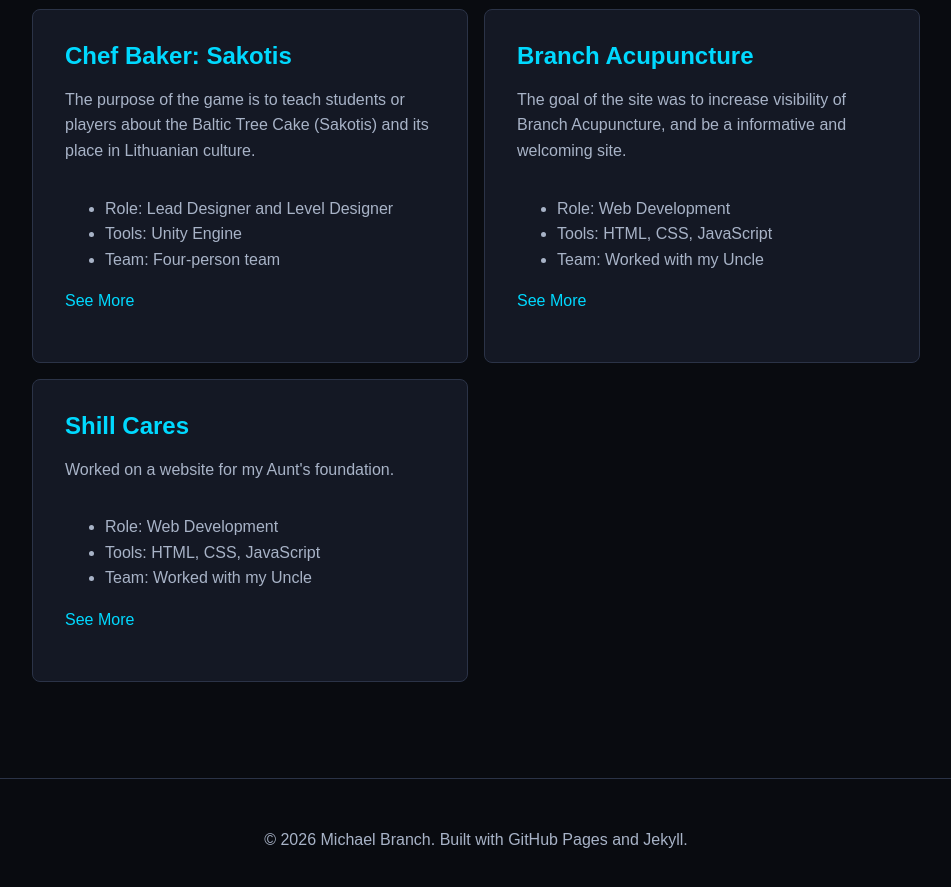
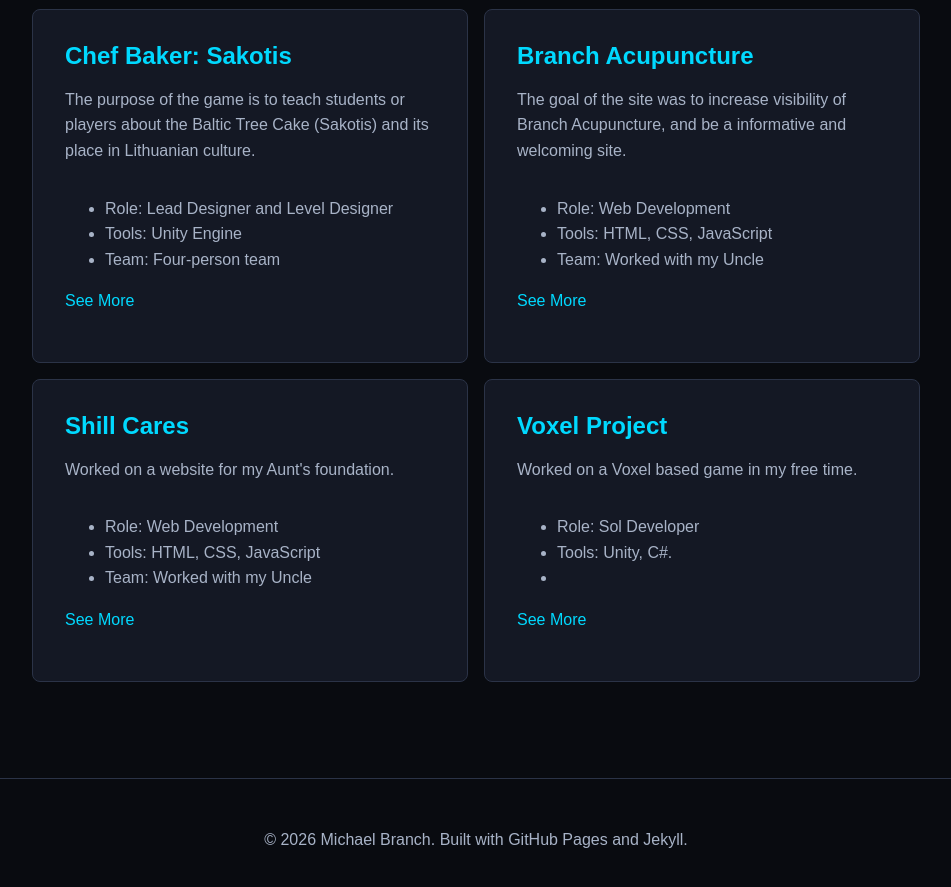
Before and after one commit to michaelbranch-code/Michaels_Portfolio, a Jekyll site: the page built from projects.html, in a window 1280 px wide and 900 px high, scrolled down 651 px. Shown: the top 887 px of the window, without its empty margins (164-1115 px from the left). Built offline with Jekyll 4.4.1, drawn with Linux system fonts in a browser that asks for light colours.

Commit message:
added voxel

```diff
--- a/projects.html
+++ b/projects.html
@@ -75,5 +75,16 @@
         <p class="project-card__button"><a href="{{ '/shill-cares.html' | relative_url }}">See More</a></p>
     </article>
 
+    <article class="project-card">
+        <h2>Voxel Project</h2>
+        <p>Worked on a Voxel based game in my free time.</p>
+        <ul>
+            <li>Role: Sol Developer</li>
+            <li>Tools: Unity, C#.</li>
+            <li></li>
+        </ul>
+        <p class="project-card__button"><a href="{{ '/voxels.html' | relative_url }}">See More</a></p>
+    </article>
+
 
 </section>
```
Also changed, not shown: Voxels.html (added, +54 -0 lines).
